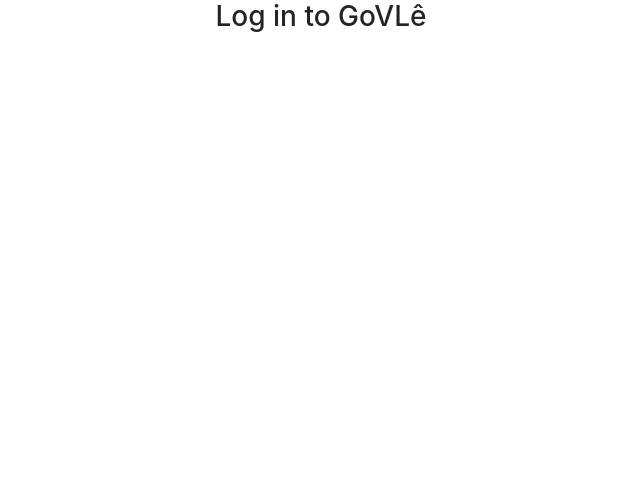
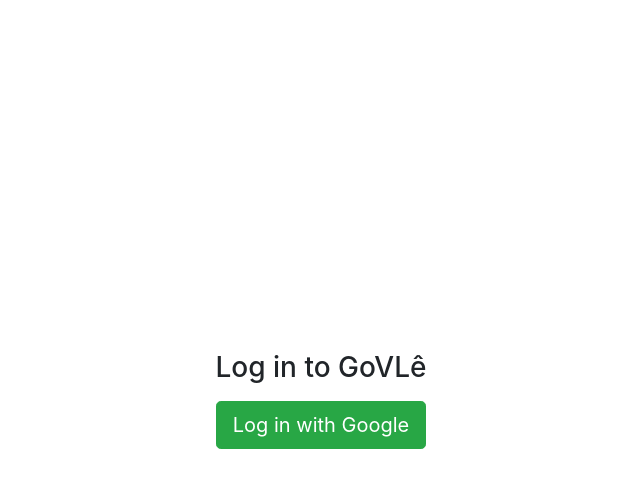
Before and after one commit to govle-192-21-2/govle, a Flask app: page /login in a window 1280 px wide. Shown: the top 488 px of the page, without its empty margins (319-959 px from the left). Run offline with Flask 2, Linux system fonts and the light colour scheme; some libraries are stand-ins or nearby versions.

Commit message:
/login: Use custom div for centering

```diff
--- a/templates/login.html
+++ b/templates/login.html
@@ -1,9 +1,29 @@
 {% extends "base.html" %}
 
+{% block head %}
+<style type="text/css">
+    #login-form {
+        margin: 0;
+        padding: 0;
+        width: 100vw;
+        height: 100vh;
+        left: 0;
+        top: 0;
+        position: absolute;
+        display: flex;
+        justify-content: center;
+        align-items: center;
+    }
+</style>
+{% endblock %}
+
 {% block content %}
-<div class="text-center">
-    <form>
-        <h3 class="mb-3">Log in to GoVLê</h3>
-    </form>
+<div id="login-form">
+    <div class="text-center">
+        <form>
+            <h3 class="mb-3">Log in to GoVLê</h3>
+            <button class="btn btn-lg btn-success">Log in with Google</button>
+        </form>
+    </div>
 </div>
 {% endblock %}
--- a/views/login.py
+++ b/views/login.py
@@ -1,7 +1,8 @@
-from flask import Blueprint, render_template
+from flask import Blueprint, render_template, request
 
 login = Blueprint('login', __name__, template_folder='templates')
 
-@login.route('/login', methods=['GET'])
+@login.route('/login', methods=['GET', 'POST'])
 def login_page():
-    return render_template('login.html', full_width='true')
+    if request.method == 'GET':
+        return render_template('login.html', full_width='true')
```
